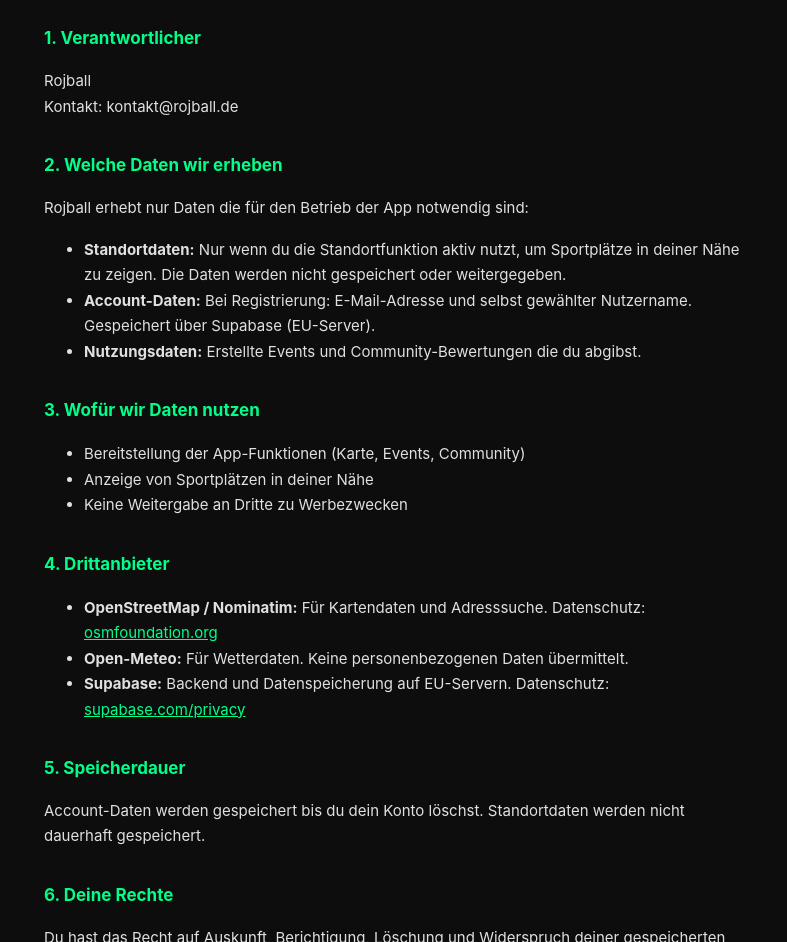
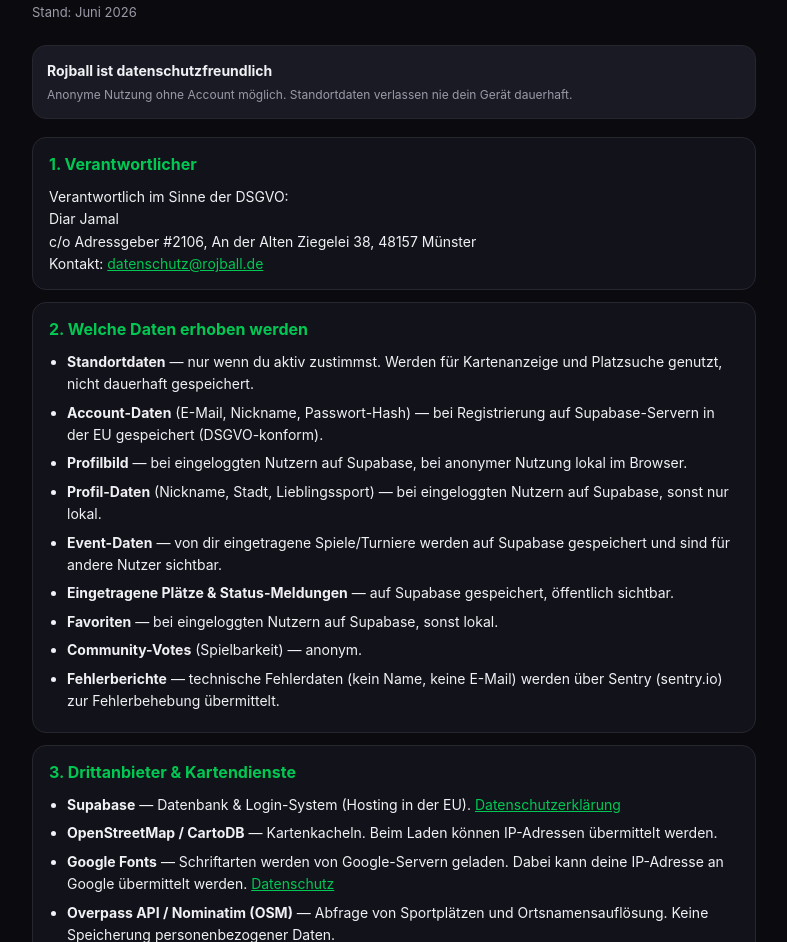
Before and after one commit to Diar-Abi/Rojball, a plain HTML site: page datenschutz.html in a window 1280 px wide. Shown: the part 130-1072 px from the top of the page, without its empty margins (246-1033 px from the left). Drawn offline with Linux system fonts and the light colour scheme.

Commit message:
Add files via upload

```diff
--- a/datenschutz.html
+++ b/datenschutz.html
@@ -3,57 +3,79 @@
 <head>
 <meta charset="UTF-8">
 <meta name="viewport" content="width=device-width, initial-scale=1.0">
+<meta name="robots" content="index,follow">
 <title>Datenschutzerklärung – Rojball</title>
 <style>
-  body { font-family: -apple-system, sans-serif; max-width: 700px; margin: 0 auto; padding: 24px 16px; background: #0d0d0d; color: #e0e0e0; line-height: 1.7; }
-  h1 { color: #00ff88; font-size: 24px; }
-  h2 { color: #00ff88; font-size: 17px; margin-top: 32px; }
-  a { color: #00ff88; }
-  p, li { font-size: 15px; }
+  :root{--bg:#0a0a0f;--bg2:#12121a;--bg3:#1a1a24;--text:#f0f0f5;--text2:#9a9aa8;--green:#00c853;--bdr:#26262f;--r:14px}
+  *{box-sizing:border-box}
+  body{margin:0;background:var(--bg);color:var(--text);font-family:-apple-system,BlinkMacSystemFont,'Segoe UI',Roboto,sans-serif;line-height:1.6;font-size:15px}
+  .wrap{max-width:760px;margin:0 auto;padding:24px 18px 60px}
+  .brand{font-weight:900;font-size:26px;letter-spacing:-.5px;margin:0 0 4px}
+  .brand span{color:var(--green)}
+  h1{font-size:22px;margin:18px 0 6px}
+  .sub{color:var(--text2);font-size:13px;margin-bottom:22px}
+  .banner{background:var(--bg3);border:1px solid var(--bdr);border-radius:var(--r);padding:14px;margin-bottom:18px}
+  .banner b{display:block;font-size:14px;margin-bottom:3px}
+  .banner div{font-size:12px;color:var(--text2)}
+  .sec{background:var(--bg2);border:1px solid var(--bdr);border-radius:var(--r);padding:14px 16px;margin-bottom:12px}
+  .sec h3{margin:0 0 8px;font-size:16px;color:var(--green)}
+  .sec p{margin:0;font-size:14px}
+  ul{margin:0;padding-left:18px}
+  li{margin-bottom:6px;font-size:14px}
+  a{color:var(--green)}
+  .foot{color:var(--text2);font-size:12px;margin-top:24px;text-align:center}
 </style>
 </head>
 <body>
-<h1>Datenschutzerklärung</h1>
-<p>Stand: Juni 2026</p>
+<div class="wrap">
+  <p class="brand">ROJ<span>BALL</span></p>
+  <h1>Datenschutzerklärung</h1>
+  <p class="sub">Stand: Juni 2026</p>
 
-<h2>1. Verantwortlicher</h2>
-<p>Rojball<br>Kontakt: kontakt@rojball.de</p>
+  <div class="banner">
+    <b>Rojball ist datenschutzfreundlich</b>
+    <div>Anonyme Nutzung ohne Account möglich. Standortdaten verlassen nie dein Gerät dauerhaft.</div>
+  </div>
 
-<h2>2. Welche Daten wir erheben</h2>
-<p>Rojball erhebt nur Daten die für den Betrieb der App notwendig sind:</p>
-<ul>
-  <li><strong>Standortdaten:</strong> Nur wenn du die Standortfunktion aktiv nutzt, um Sportplätze in deiner Nähe zu zeigen. Die Daten werden nicht gespeichert oder weitergegeben.</li>
-  <li><strong>Account-Daten:</strong> Bei Registrierung: E-Mail-Adresse und selbst gewählter Nutzername. Gespeichert über Supabase (EU-Server).</li>
-  <li><strong>Nutzungsdaten:</strong> Erstellte Events und Community-Bewertungen die du abgibst.</li>
-</ul>
+  <div class="sec"><h3>1. Verantwortlicher</h3><p>Verantwortlich im Sinne der DSGVO:<br>Diar Jamal<br>c/o Adressgeber #2106, An der Alten Ziegelei 38, 48157 Münster<br>Kontakt: <a href="mailto:datenschutz@rojball.de">datenschutz@rojball.de</a></p></div>
 
-<h2>3. Wofür wir Daten nutzen</h2>
-<ul>
-  <li>Bereitstellung der App-Funktionen (Karte, Events, Community)</li>
-  <li>Anzeige von Sportplätzen in deiner Nähe</li>
-  <li>Keine Weitergabe an Dritte zu Werbezwecken</li>
-</ul>
+  <div class="sec"><h3>2. Welche Daten erhoben werden</h3><ul>
+    <li><b>Standortdaten</b> — nur wenn du aktiv zustimmst. Werden für Kartenanzeige und Platzsuche genutzt, nicht dauerhaft gespeichert.</li>
+    <li><b>Account-Daten</b> (E-Mail, Nickname, Passwort-Hash) — bei Registrierung auf Supabase-Servern in der EU gespeichert (DSGVO-konform).</li>
+    <li><b>Profilbild</b> — bei eingeloggten Nutzern auf Supabase, bei anonymer Nutzung lokal im Browser.</li>
+    <li><b>Profil-Daten</b> (Nickname, Stadt, Lieblingssport) — bei eingeloggten Nutzern auf Supabase, sonst nur lokal.</li>
+    <li><b>Event-Daten</b> — von dir eingetragene Spiele/Turniere werden auf Supabase gespeichert und sind für andere Nutzer sichtbar.</li>
+    <li><b>Eingetragene Plätze & Status-Meldungen</b> — auf Supabase gespeichert, öffentlich sichtbar.</li>
+    <li><b>Favoriten</b> — bei eingeloggten Nutzern auf Supabase, sonst lokal.</li>
+    <li><b>Community-Votes</b> (Spielbarkeit) — anonym.</li>
+    <li><b>Fehlerberichte</b> — technische Fehlerdaten (kein Name, keine E-Mail) werden über Sentry (sentry.io) zur Fehlerbehebung übermittelt.</li>
+  </ul></div>
 
-<h2>4. Drittanbieter</h2>
-<ul>
-  <li><strong>OpenStreetMap / Nominatim:</strong> Für Kartendaten und Adresssuche. Datenschutz: <a href="https://osmfoundation.org/wiki/Privacy_Policy">osmfoundation.org</a></li>
-  <li><strong>Open-Meteo:</strong> Für Wetterdaten. Keine personenbezogenen Daten übermittelt.</li>
-  <li><strong>Supabase:</strong> Backend und Datenspeicherung auf EU-Servern. Datenschutz: <a href="https://supabase.com/privacy">supabase.com/privacy</a></li>
-</ul>
+  <div class="sec"><h3>3. Drittanbieter & Kartendienste</h3><ul>
+    <li><b>Supabase</b> — Datenbank & Login-System (Hosting in der EU). <a href="https://supabase.com/privacy" target="_blank" rel="noopener">Datenschutzerklärung</a></li>
+    <li><b>OpenStreetMap / CartoDB</b> — Kartenkacheln. Beim Laden können IP-Adressen übermittelt werden.</li>
+    <li><b>Google Fonts</b> — Schriftarten werden von Google-Servern geladen. Dabei kann deine IP-Adresse an Google übermittelt werden. <a href="https://policies.google.com/privacy" target="_blank" rel="noopener">Datenschutz</a></li>
+    <li><b>Overpass API / Nominatim (OSM)</b> — Abfrage von Sportplätzen und Ortsnamensauflösung. Keine Speicherung personenbezogener Daten.</li>
+    <li><b>Open-Meteo</b> — Wetterdaten. Standort-Koordinaten werden zur Wetterermittlung übermittelt, nicht gespeichert.</li>
+    <li><b>OSRM</b> — Routenberechnung. Koordinaten werden für Wegstrecken übermittelt, nicht gespeichert.</li>
+    <li><b>Sentry</b> — Fehlermonitoring (sentry.io). Technische Fehlerdaten ohne Personenbezug. <a href="https://sentry.io/privacy/" target="_blank" rel="noopener">Datenschutz</a></li>
+  </ul></div>
 
-<h2>5. Speicherdauer</h2>
-<p>Account-Daten werden gespeichert bis du dein Konto löschst. Standortdaten werden nicht dauerhaft gespeichert.</p>
+  <div class="sec"><h3>4. Datenspeicherung</h3><p>Einstellungen, Videos und Stories werden lokal in deinem Browser gespeichert. Account-Daten, Profile, Events, Plätze und Favoriten werden auf Supabase-Servern in der EU gespeichert. Anonyme Nutzung ohne Account ist möglich — dann bleiben alle Daten lokal.</p></div>
 
-<h2>6. Deine Rechte</h2>
-<p>Du hast das Recht auf Auskunft, Berichtigung, Löschung und Widerspruch deiner gespeicherten Daten. Anfragen an: kontakt@rojball.de</p>
+  <div class="sec"><h3>5. Deine Rechte (DSGVO)</h3><ul>
+    <li><b>Auskunft:</b> Du kannst jederzeit Auskunft über deine gespeicherten Daten verlangen.</li>
+    <li><b>Löschung:</b> Account-Löschung entfernt alle Server-Daten. Lokale Daten: Browser-Einstellungen → Cache löschen.</li>
+    <li><b>Berichtigung:</b> Profil-Daten kannst du jederzeit selbst im Profil ändern.</li>
+    <li><b>Widerspruch:</b> Standortnutzung jederzeit in den Browser-Einstellungen deaktivierbar.</li>
+    <li><b>Beschwerde:</b> Du hast das Recht, dich bei der zuständigen Datenschutz-Aufsichtsbehörde zu beschweren.</li>
+  </ul></div>
 
-<h2>7. Cookies</h2>
-<p>Rojball verwendet ausschließlich technisch notwendige Cookies (localStorage) für Einstellungen und Session-Daten. Keine Tracking- oder Werbe-Cookies.</p>
+  <div class="sec"><h3>6. Mindestalter</h3><p>Die Nutzung ist Personen ab 16 Jahren gestattet. Jüngere Nutzer benötigen die Zustimmung der Erziehungsberechtigten.</p></div>
 
-<h2>8. Minderjährige</h2>
-<p>Rojball richtet sich nicht gezielt an Kinder unter 13 Jahren. Wir erheben wissentlich keine Daten von Kindern unter 13 Jahren.</p>
+  <div class="sec"><h3>7. Kontakt</h3><p>Bei Fragen zum Datenschutz: <a href="mailto:datenschutz@rojball.de">datenschutz@rojball.de</a></p></div>
 
-<h2>9. Änderungen</h2>
-<p>Diese Datenschutzerklärung kann aktualisiert werden. Die aktuelle Version ist immer unter rojball.de/datenschutz abrufbar.</p>
+  <p class="foot">© 2026 Rojball · <a href="https://rojball.de">rojball.de</a></p>
+</div>
 </body>
 </html>
```
